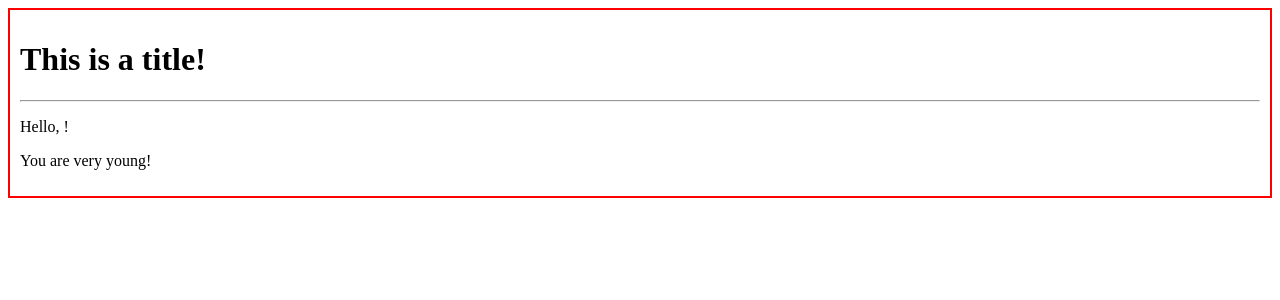
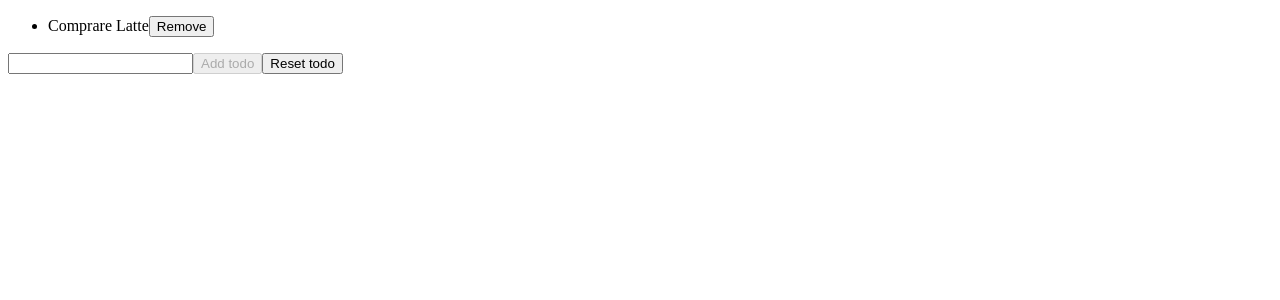
Before and after one commit to Emiliano-S/react-exercises, a React (Create React App) app: page / in a window 1280 px wide. Shown: the top 300 px of the page. Built offline with nearby package versions, Linux system fonts and the light colour scheme.

Commit message:
End: esercizio render-props-01

```diff
--- a/src/App.js
+++ b/src/App.js
@@ -1,6 +1,7 @@
 import React from 'react';
 import './index.css';
-import { Welcome } from './Welcome';
+import { TodoList } from './TodoList';
+
 
 export class App extends React.Component{
     onLoginData = (state) =>{
@@ -9,7 +10,15 @@ export class App extends React.Component{
     render(){
         return(
             <div>
-                <Welcome />
+                <TodoList render = {(todoList, removeTodo) => {
+                       return( todoList.map((todos, index) => (
+                        <ul>
+                            <li key={todos.id}>
+                                {todos.title}
+                                <button type="button" name = {index} key={"TodoButton" + todos.id} onClick={removeTodo}>Remove</button>
+                            </li>
+                        </ul>)))
+                }}></TodoList>
             </div>
         );
     };
--- a/src/TodoList.js
+++ b/src/TodoList.js
@@ -38,14 +38,7 @@ export class TodoList extends React.Component{
         return(
             <div>
                 <div>
-                    <ul>
-                        {this.state.todos.map((todos, index) => (
-                            <li key={todos.id}>
-                                {todos.title}
-                                <button type="button" name = {index} key={"TodoButton" + todos.id} onClick={this.removeToDo}>Remove</button>
-                            </li>
-                        ))}
-                    </ul>
+                    {this.props.render(this.state.todos, this.removeToDo)}
                 </div>
                 <div>
                     <input name='todoInput' value={this.state.newTodos.title} onChange={this.handleInputTodo} />
```
